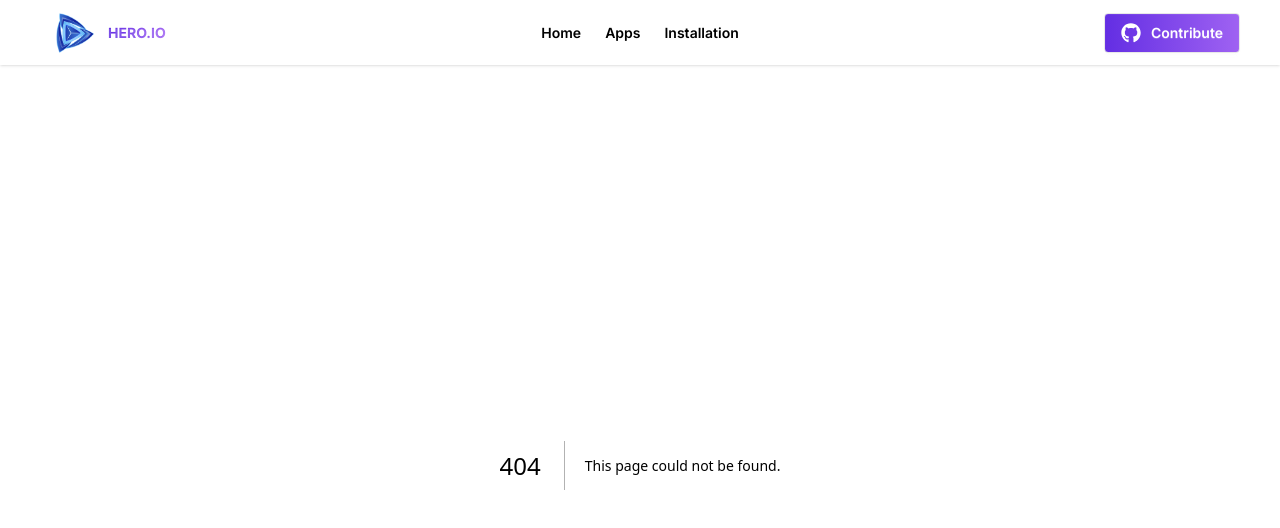
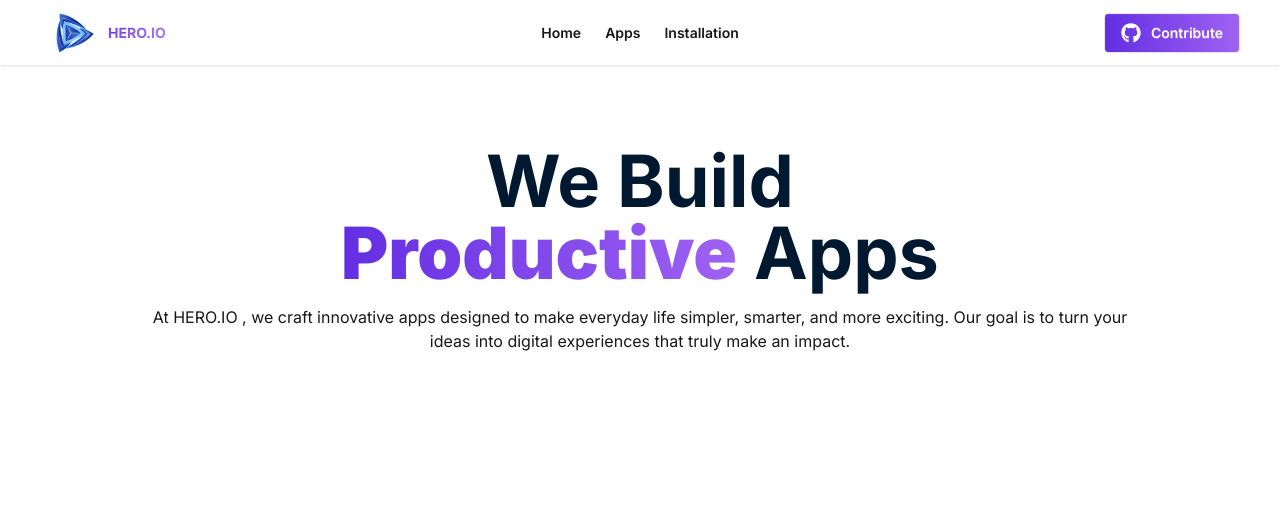
Before and after one commit to MdMonerujammanMunna/-Hero.IO-Apps-Store-System, a Next.js app: page /Home in a window 1280 px wide. Before the commit this address had no page. Shown: the top 528 px of the page. Built offline with nearby package versions, Linux system fonts and the light colour scheme.

Commit message:
Implemented part of the hero banner section; remaining parts are pending.

```diff
--- /dev/null
+++ b/src/app/Home/page.jsx
@@ -0,0 +1,15 @@
+import React from 'react';
+
+const HomePage = () => {
+    return (
+        <>
+            <div className="mt-20 text-center flex flex-col justify-center items-center px-5 lg:px-10">
+                <h1 className=' text-[#001931] font-bold text-7xl '>We Build <br />
+                    <span className='font-black bg-clip-text text-transparent bg-[linear-gradient(90deg,rgba(99,46,227,1)_0%,rgba(159,98,242,1)_100%)]'>Productive</span> Apps</h1>
+                <p className="max-w-250  mt-4">At HERO.IO , we craft innovative apps designed to make everyday life simpler, smarter, and more exciting. Our goal is to turn your ideas into digital experiences that truly make an impact.</p>
+            </div>
+        </>
+    );
+};
+
+export default HomePage;
--- a/src/app/NavBar/page.jsx
+++ b/src/app/NavBar/page.jsx
@@ -12,7 +12,6 @@ const NavBar = () => {
         <li className={`font-semibold ${pathname === "/install" ? "bg-[linear-gradient(90deg,rgba(99,46,227,1)_0%,rgba(159,98,242,1)_100%)] text-transparent bg-clip-text" : ""}`}><Link href="/install">Installation</Link ></li>
     </>;
     return (
-        <div className=" container mx-auto">
         <div className="navbar bg-base-100 shadow-sm px-2 md:px-5 lg:px-10">
             <div className="navbar-start">
                 <div className="dropdown">
@@ -42,7 +41,6 @@ const NavBar = () => {
                 </Link>
             </div>
         </div>
-        </div>
     );
 };
 
--- a/src/app/layout.js
+++ b/src/app/layout.js
@@ -24,7 +24,7 @@ export default function RootLayout({ children }) {
       className={`${geistSans.variable} ${geistMono.variable} h-full antialiased`}
       data-theme="light"
     >
-      <body className="min-h-full flex flex-col">
+      <body className="min-h-full container mx-auto flex flex-col ">
         <NavBar></NavBar>
         <main> {children}</main>
       </body>
--- a/src/app/page.js
+++ b/src/app/page.js
@@ -1,10 +1,11 @@
+import HomePage from "./Home/page";
 import NavBar from "./NavBar/page";
 
 export default function Home() {
 
   return (
     <>
-
+      <HomePage></HomePage>
     </>
   );
 }
```
Lines whose indentation alone changed are shown as unchanged.
